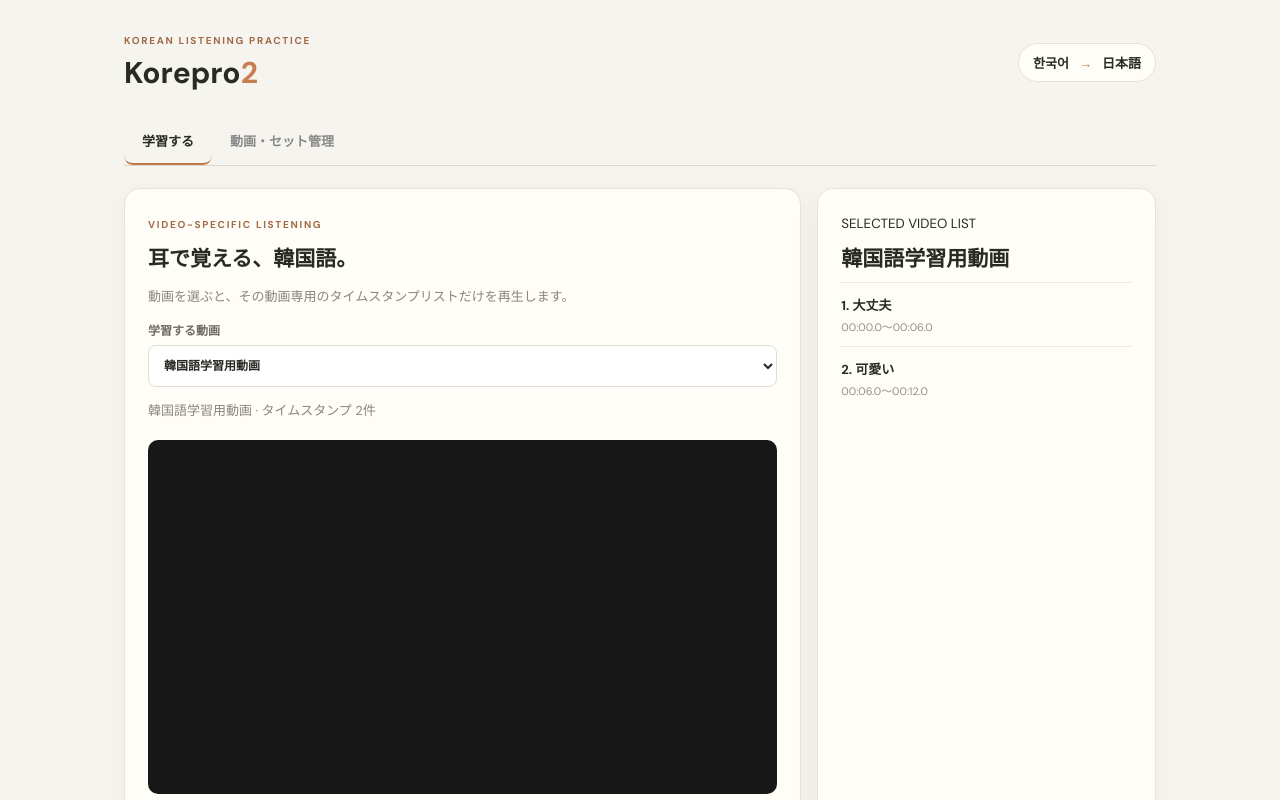
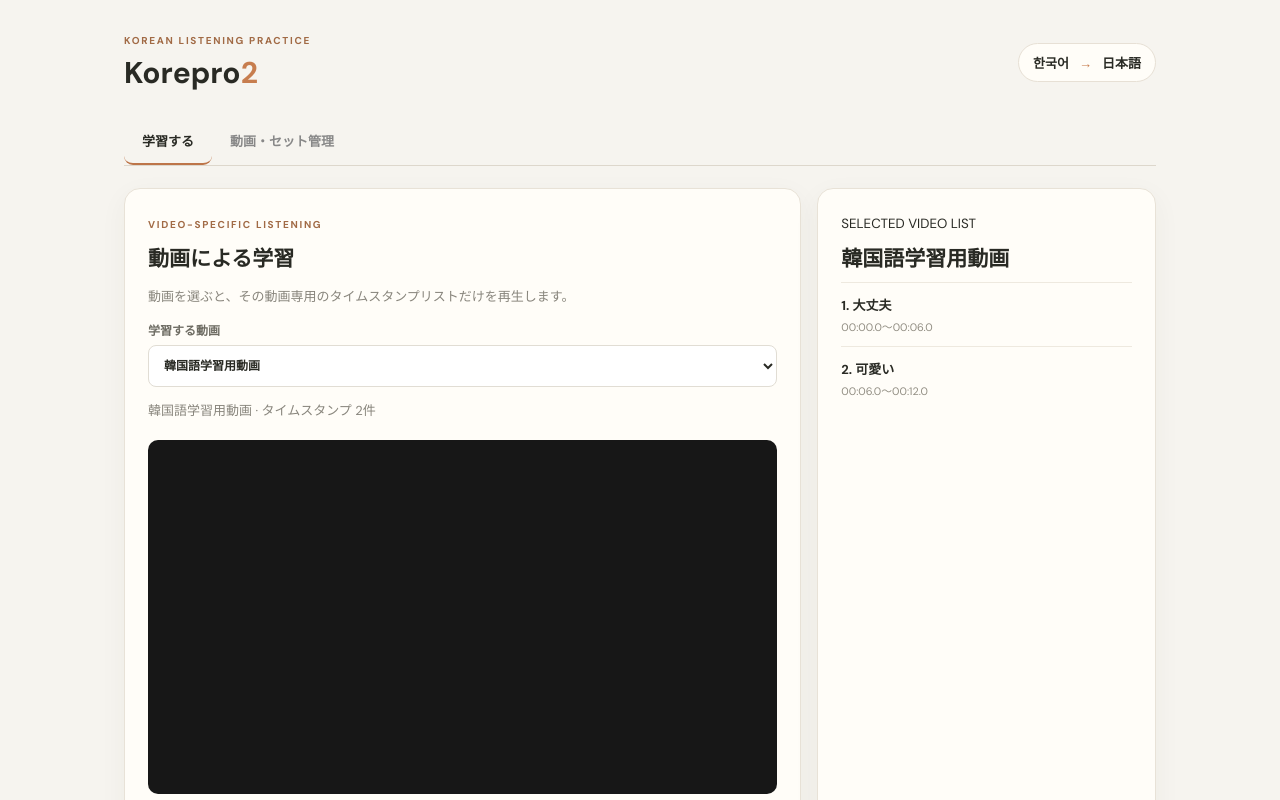
Before and after one commit to bonse-hu/korepro2, a React (Vite) app: page / in a window 1280 px wide. Shown: the top 800 px of the page. Built offline with nearby package versions, Linux system fonts and the light colour scheme.

Commit message:
Update heading text for video learning section

```diff
--- a/src/App.tsx
+++ b/src/App.tsx
@@ -325,7 +325,7 @@ export default function App() {
       {tab === 'learn' ? (
         <main className="learning">
           <section className="panel">
-            <small>VIDEO-SPECIFIC LISTENING</small><h2>耳で覚える、韓国語。</h2>
+            <small>VIDEO-SPECIFIC LISTENING</small><h2>動画による学習</h2>
             <p>動画を選ぶと、その動画専用のタイムスタンプリストだけを再生します。</p>
             <label>学習する動画<select value={selectedVideo} onChange={(event) => selectLearningVideo(event.target.value)} disabled={!data.videos.length}>{data.videos.map((item) => <option value={item.videoId} key={item.id}>{item.title}</option>)}</select></label>
             <p className="muted">{videoMap.get(selectedVideo)?.title || '動画が登録されていません'} · タイムスタンプ {selectedClips.length}件</p>
```
